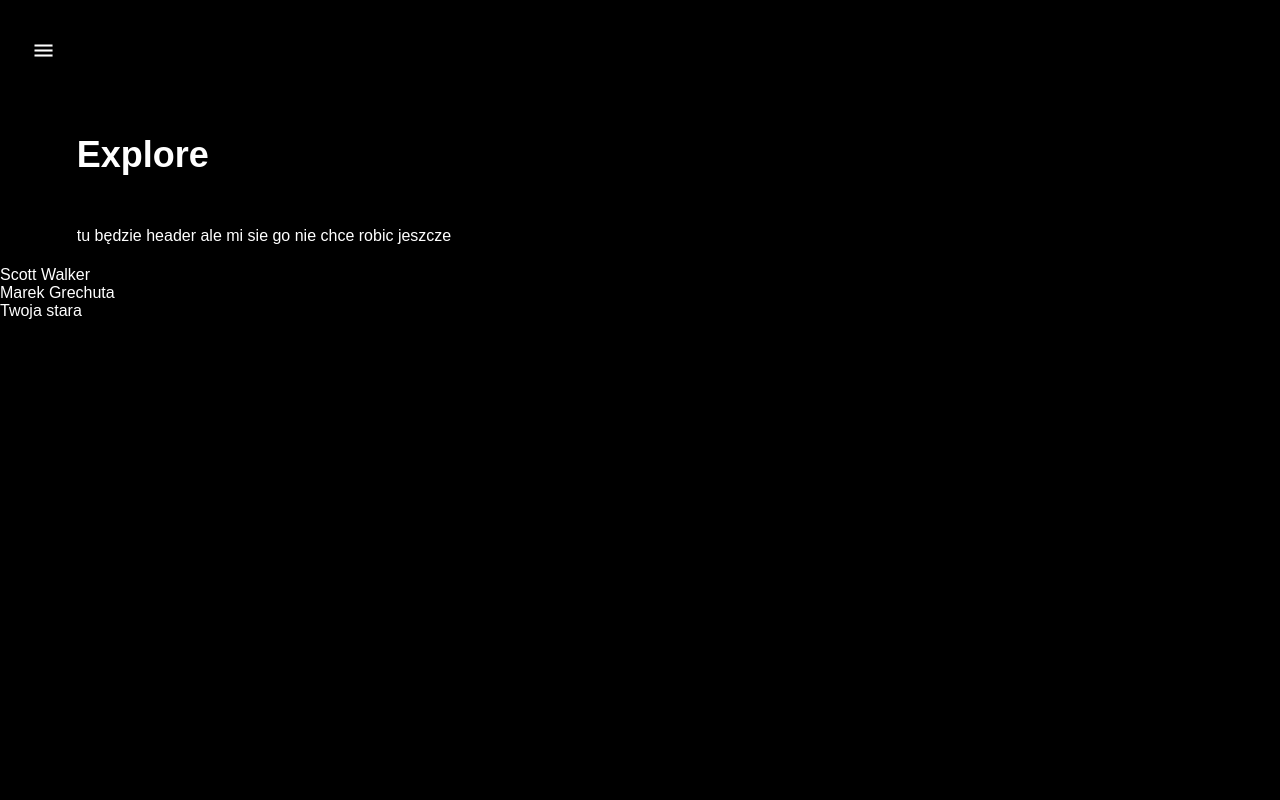
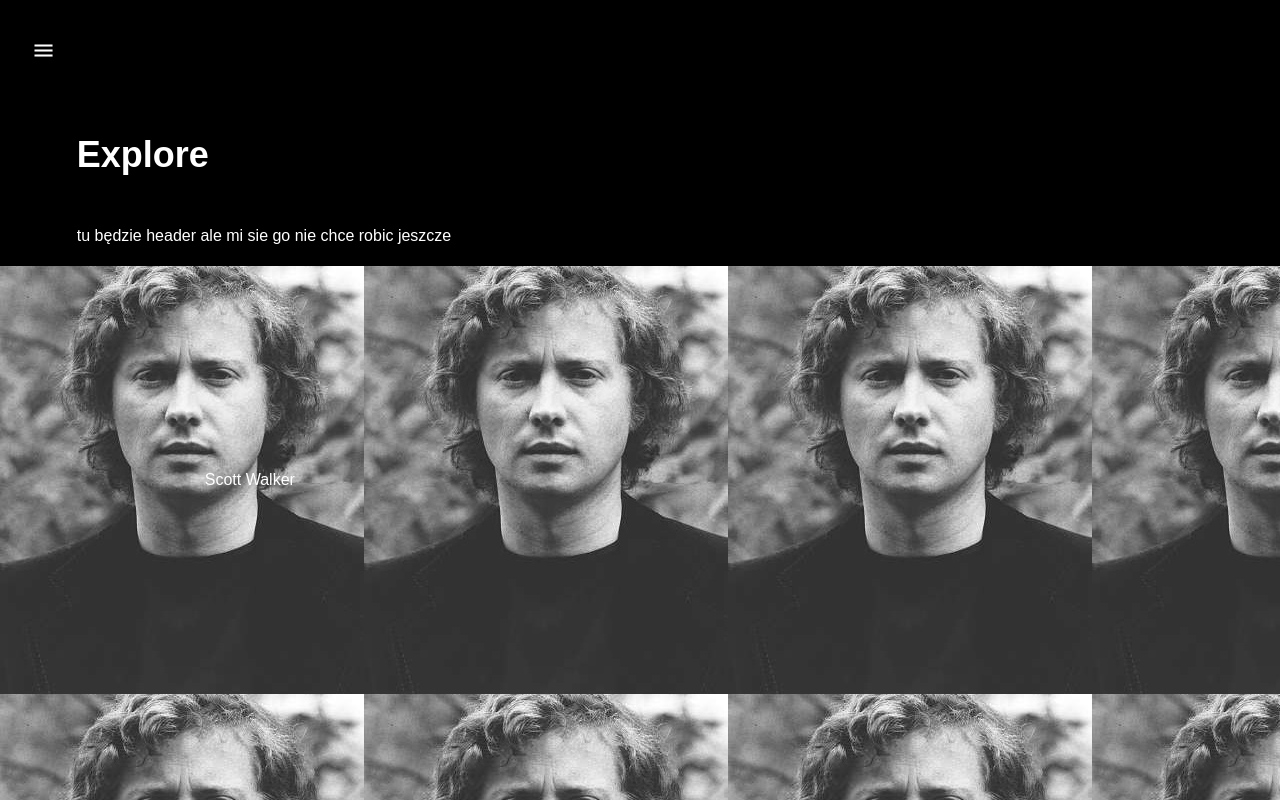
Before and after one commit to sadblondeboi/music-artist-browser-vue, a Vue app: page /Home in a window 1280 px wide. Shown: the top 800 px of the page. Built offline with nearby package versions, Linux system fonts and the light colour scheme.

Commit message:
displaying pictures of artists
not working though

```diff
--- a/src/App.vue
+++ b/src/App.vue
@@ -56,13 +56,10 @@ export default {
 
 body {
   margin: unset;
-
+  background-color: black;
 
 }
 
-html {
-  background-color: black;
-}
 /* SLIDE UP */
 .router-anim-enter-active{
   animation: up 1s;
--- a/src/components/ArtistTile.vue
+++ b/src/components/ArtistTile.vue
@@ -1,5 +1,7 @@
 <template>
-  <div class="main">{{artist.name}}</div>
+  <div>
+    <div class="main" :id="artist.name" :style="styleBinding" >{{artist.name}}</div>
+  </div>
 </template>
 
 <script>
@@ -16,10 +18,23 @@ export default {
   props: {
     artist: Object
   },
+  computed: {
+    styleBinding() {
+      return {
+        'background-image': `url(${this.imgLink})`
+      };
+    },
+    imgLink() {
+      return require("../assets/img/grechuta.jpg");
+    }
+  }
+
 }
 </script>
 
 <style scoped>
+.main {
+  padding: 16vw;
 
-
+}
 </style>
--- a/src/main.js
+++ b/src/main.js
@@ -12,7 +12,7 @@ Vue.use(VueRouter);
 const routes = [
   { path: '/Home/', component: Homepage },
   { path: '/', component: Home },
-  { path: '/Artists/:link', component: ArtistPage }
+  { path: '/Artist/', component: ArtistPage }
 ];
 
 const router = new VueRouter({
--- a/src/models/Artists.js
+++ b/src/models/Artists.js
@@ -5,7 +5,7 @@ export default class Artists {
             id: 0,
             name: "Scott Walker",
             link: "scott-walker",
-            imgLink: "../assets/img/BG.png",
+            imgLink: "@/assets/img/BG.png",
             albums: [{ albumName: "Scott 3", albumReleaseYear: 1969, tracks: ["The Seventh Seal", "On Your Own Again", "The World's Strongest Man", "Angels of Ashes", "Boy Child", "The Old Man's Back Again", "Duchess", "Get Behind Me", "Rhymes of Goodbye"], shortDescription:  "It was originally released in late 1969 under his birth name, Scott Engel, and failed to chart. Subsequent reissues have been...",
             longDescription: "It is Scott Walker's fifth solo album. It was  originally released in late 1969 under his  birth name, Scott Engel, and failed to chart.  Subsequent reissues have been released  under his stage name. It has since received  praise as one of Walker's best works.",
             longDescription2: "Scott 4 was the first Walker album to consist solely of self-penned songs—Scott, Scott 2 and Scott 3 had each featured translations of Jacques Brel songs, which were later compiled to form the album Scott Walker Sings Jacques Brel, , which were later compiled to form the album Scott Walker Sings Jacques Brel, and the earlier albums had also featured some songs from other sources."}]
@@ -14,7 +14,7 @@ export default class Artists {
             id: 1,
             name: "Marek Grechuta",
             link: 'marek-grechuta',
-            imgLink: "../assets/img/grechuta.jpg",
+            imgLink: "@/assets/img/grechuta.jpg",
             albums: [{ albumName: "Korowód", albumReleaseYear: 1971, tracks: ["Widzieć więcej", "Kantata", "Chodźmy", "Świecie nasz", "Nowy radosny dzień", "Dni, których nie znamy", "Ocalić od zapomnienia", "Korowód", "Niebieski młyn"],
             shortDescription: "Marek Grechuta is widely considered one of the most original artists of Polish popular music, known for his interpretation of original lyrics, as well as new spins on Polish poetry from various periods of the 20th century. Grechuta collaborated with a number of significant musicians in shaping the scene of sung poetry as we know it today.",
             longDescription: "Marek Grechuta began studying piano at the age of seven and continued for the next ten years. He moved to Kraków to begin architectural studies, where he settled for the rest of his life. In December 1966, Grechuta founded the band Anawa with pianist and composer Jan Kanty-Pawluśkiewicz. The group delivered poetic lyrics within complex arrangements which applied classical instruments towards pop song lyrics."
--- a/src/models/Artists.json
+++ b/src/models/Artists.json
@@ -2,7 +2,7 @@
     {
         "name": "Scott Walker",
         "link": "scott-walker",
-        "imgLink": "link(../assets/img/BG.png)",
+        "imgLink": "C:/Users/bezaw/Projects/music-app/src/assets/img/grechuta.jpg",
         "albums": [
             { "albumName": "Scott 3", "albumReleaseYear": 1969, "tracks": [
                     "The Seventh Seal",
@@ -23,7 +23,7 @@
     {
         "name": "Marek Grechuta",
         "link": "marek-grechuta",
-        "imgLink": "../assets/img/grechuta.jpg",
+        "imgLink": "C:/Users/bezaw/Projects/music-app/src/assets/img/grechuta.jpg",
         "albums": [
             { "albumName": "Korowód", "albumReleaseYear": 1971, "tracks": [
                     "Widzieć więcej",
@@ -40,9 +40,5 @@
                 "longDescription": "Marek Grechuta began studying piano at the age of seven and continued for the next ten years. He moved to Kraków to begin architectural studies, where he settled for the rest of his life. In December 1966, Grechuta founded the band Anawa with pianist and composer Jan Kanty-Pawluśkiewicz. The group delivered poetic lyrics within complex arrangements which applied classical instruments towards pop song lyrics."
             }
         ]
-    },
-    {
-        "name": "Twoja stara",
-        "link": "twoja-stara"
     }
 ]
--- a/src/views/Homepage.vue
+++ b/src/views/Homepage.vue
@@ -19,7 +19,8 @@
 <script>
 import Header3 from '../components/Header3.vue'
 import ArtistTile from '../components/ArtistTile.vue'
-import ArtistsDB from '../models/Artists.json';
+
+const db = require("@/models/Artists.json");
 
 export default {
 	components: {
@@ -28,13 +29,18 @@ export default {
 	},
 	data () {
 		return {
-			artists: ArtistsDB
+			artists: db
 		}
 	}
 }
 </script>
 
 <style scoped>
+
+:root {
+	--imgLink:
+}
+
 .wrapper {
 	margin-top: 4vh;
     margin-left: 6vw;
@@ -44,6 +50,16 @@ export default {
 	justify-items: start;
 }
 
+section {
+	height: 100vh;
+	width: 100vw;
+}
+
+.artist-list {
+
+}
+
+
 h2 {
 	font-size: 36px;
 }
```
Also changed, not shown: src/assets/img/grechuta.jpg.
